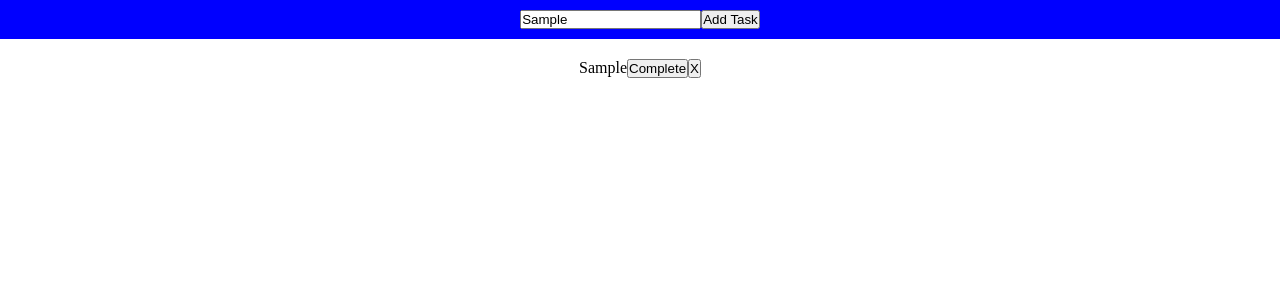
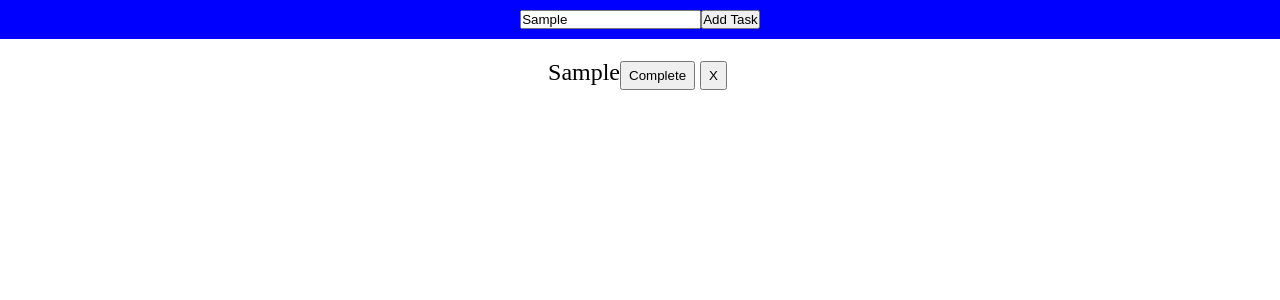
Before and after one commit to nimely111/React-Coding-snippet, a React (Vite) app: page / in a window 1280 px wide. Both pictures are taken after typing "Sample" into the empty fields and a click on the button "Add Task". Shown: the top 300 px of the page. Built offline with nearby package versions, Linux system fonts and the light colour scheme.

Commit message:
nicely place space between buttons

```diff
--- a/src/Pedro_Exercise/todo.css
+++ b/src/Pedro_Exercise/todo.css
@@ -19,6 +19,7 @@
 .list li{
     list-style: none;
     padding: 10px;
+    font-size: 1.5em;
 }
 
 .task{
@@ -26,3 +27,8 @@
     width: 50%;
     margin-top: 10px;
 }
+
+.task button{
+    padding: 5px 7px;
+    margin: 0 5px 0 0;
+}
```
